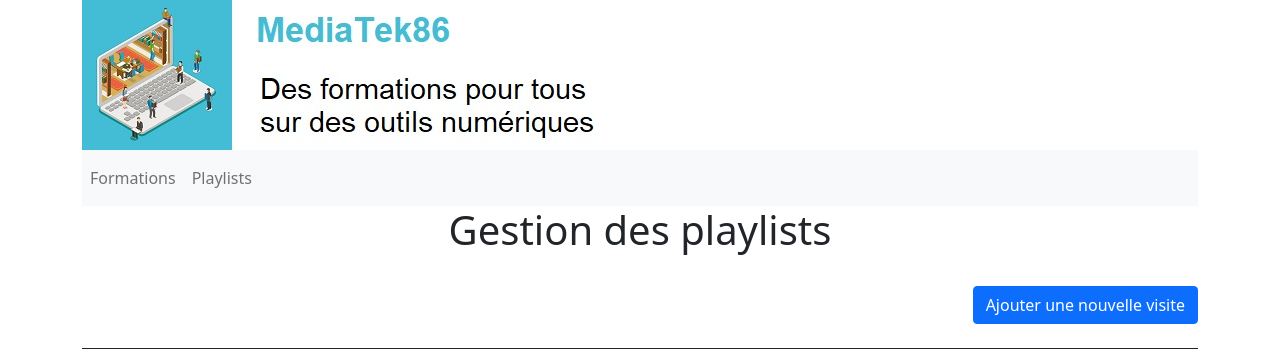
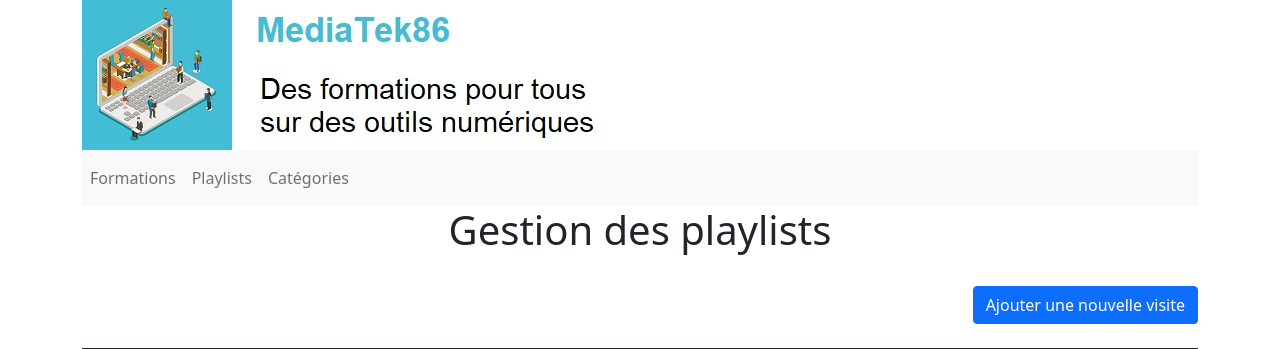
Before and after one commit to Codingbts/mediatekformation, a Symfony app: template templates/admin/admin.playlists.html.twig in a window 1280 px wide. Shown: the top 349 px of the page. Run offline with Twig, Linux system fonts and the light colour scheme; the template is opened without the code that fills it: most values are stand-ins (such as "Sample title", 1, 10 or a date in 2020); some libraries are stand-ins or nearby versions.

Commit message:
Ajout d'un lien dans la navbar pour catégorie

```diff
--- a/templates/baseadmin.html.twig
+++ b/templates/baseadmin.html.twig
@@ -14,6 +14,9 @@
                     </li>
                     <li class="nav-item">
                         <a class="nav-link" href="{{ path('admin.playlists') }}">Playlists</a>
+                    </li>
+                     <li class="nav-item">
+                        <a class="nav-link" href="{{ path('admin.categories') }}">Catégories</a>
                     </li>
                 </ul>
             </div>
```
